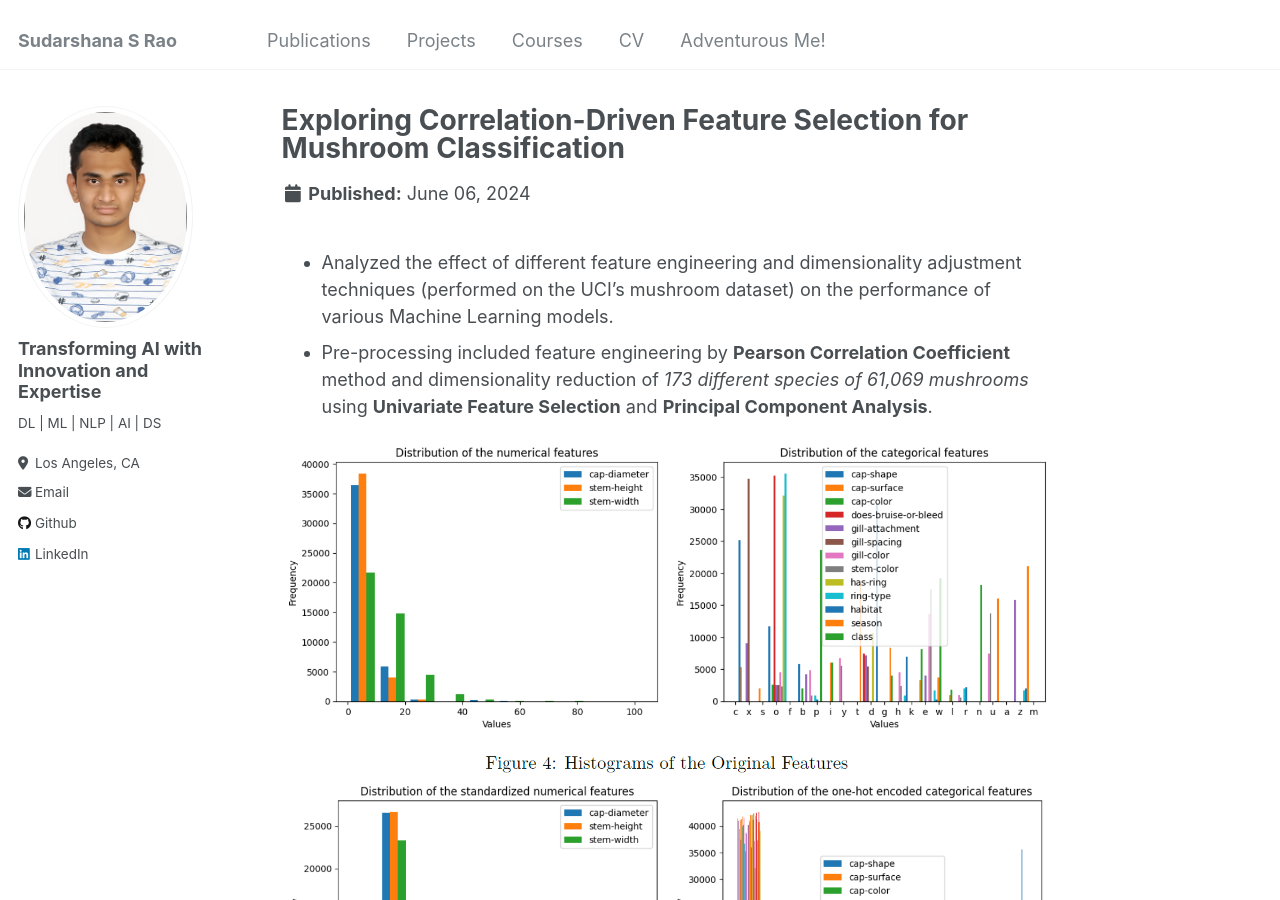
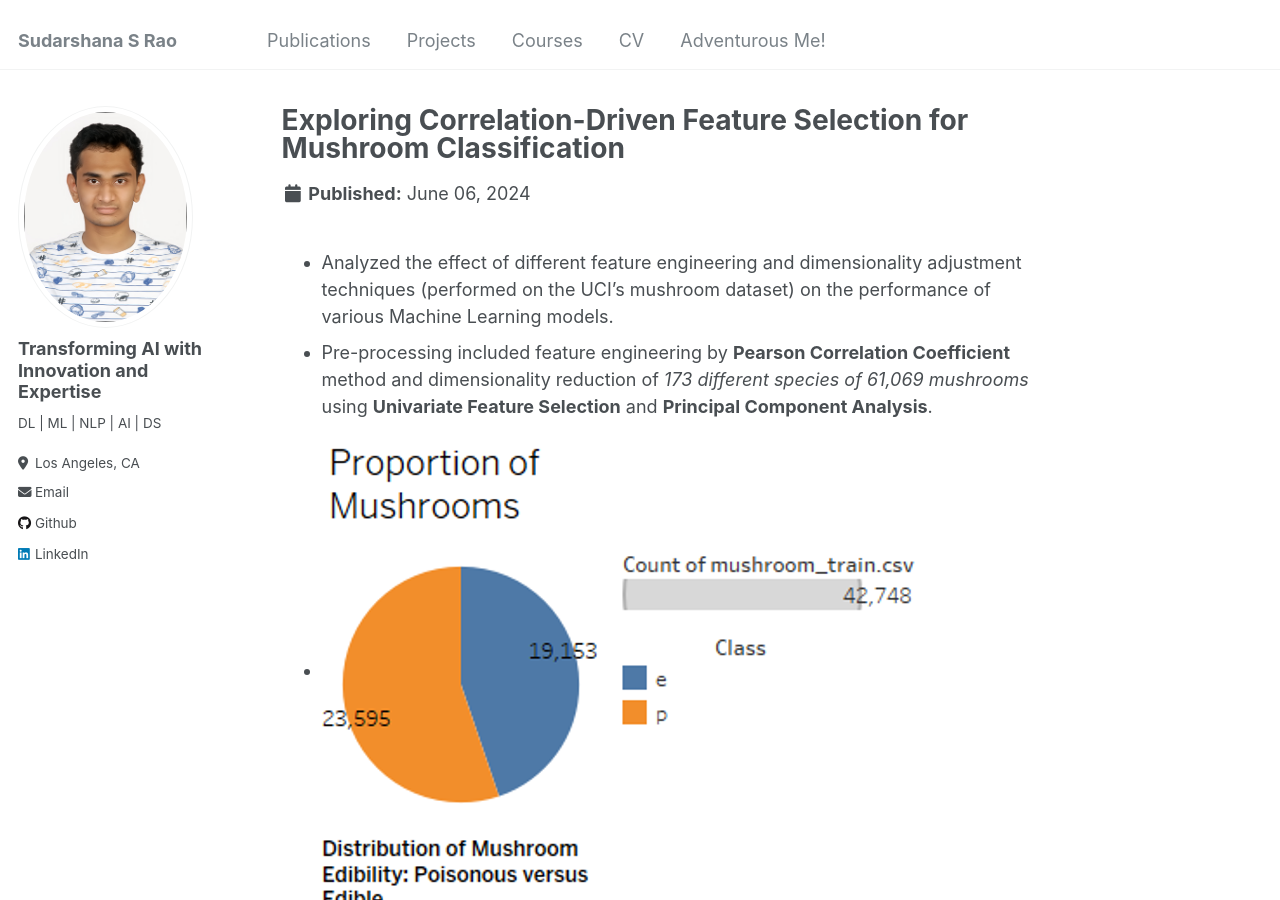
Before and after one commit to SudarshanaSRao/SudarshanaSRao.github.io, a Jekyll site: the page built from _portfolio/portfolio-5.md, in a window 1280 px wide and 900 px high. Built offline with Jekyll 4.4.1, drawn with Linux system fonts in a browser that asks for light colours.

Commit message:
Update portfolio-5.md

```diff
--- a/_portfolio/portfolio-5.md
+++ b/_portfolio/portfolio-5.md
@@ -6,7 +6,8 @@ collection: portfolio
 
 * Analyzed the effect of different feature engineering and dimensionality adjustment techniques (performed on the UCI's mushroom dataset) on the performance of various Machine Learning models.
 * Pre-processing included feature engineering by **Pearson Correlation Coefficient** method and dimensionality reduction of _173 different species of 61,069 mushrooms_ using **Univariate Feature Selection** and **Principal Component Analysis**.
-
+*
+![f1](/images/Picture1.png)
 ![f1](/images/dist1.png)
 ![f2](/images/dist2.png)
 
```
